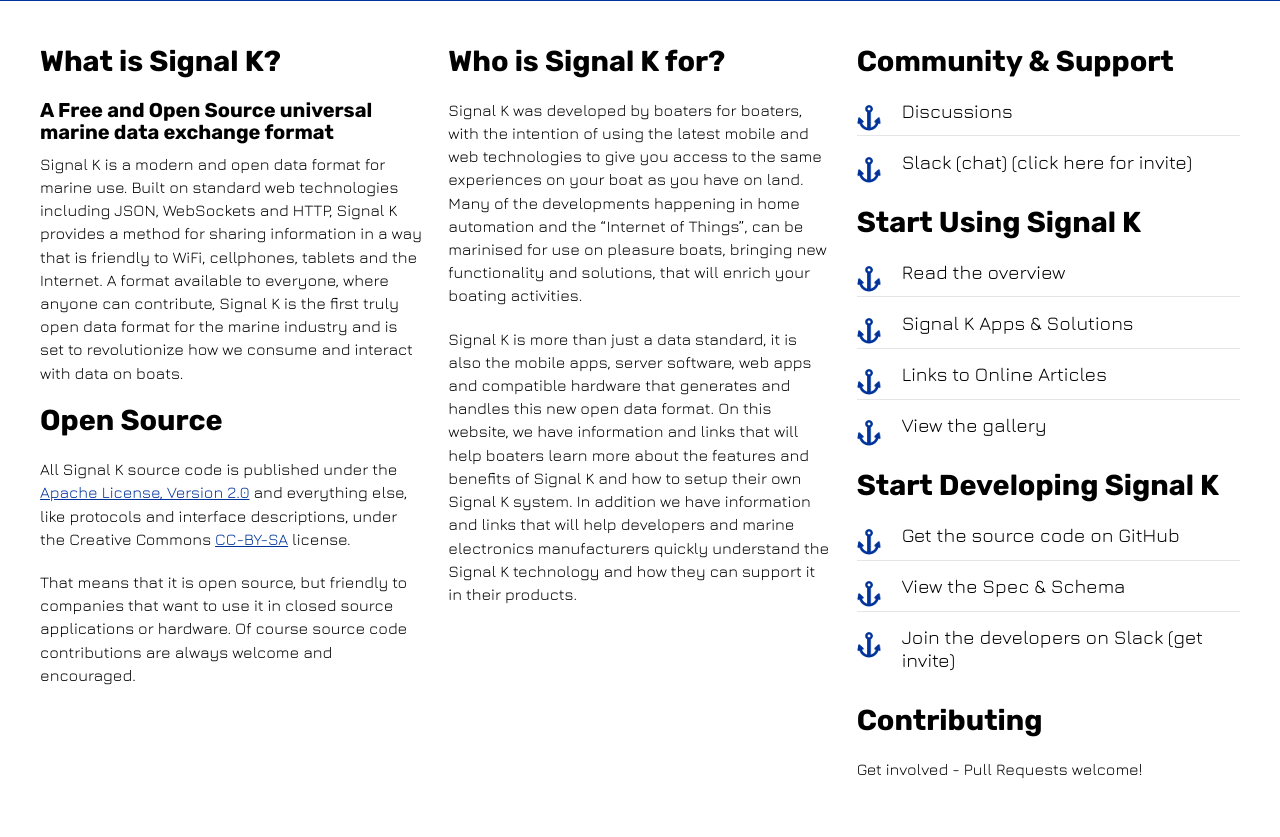
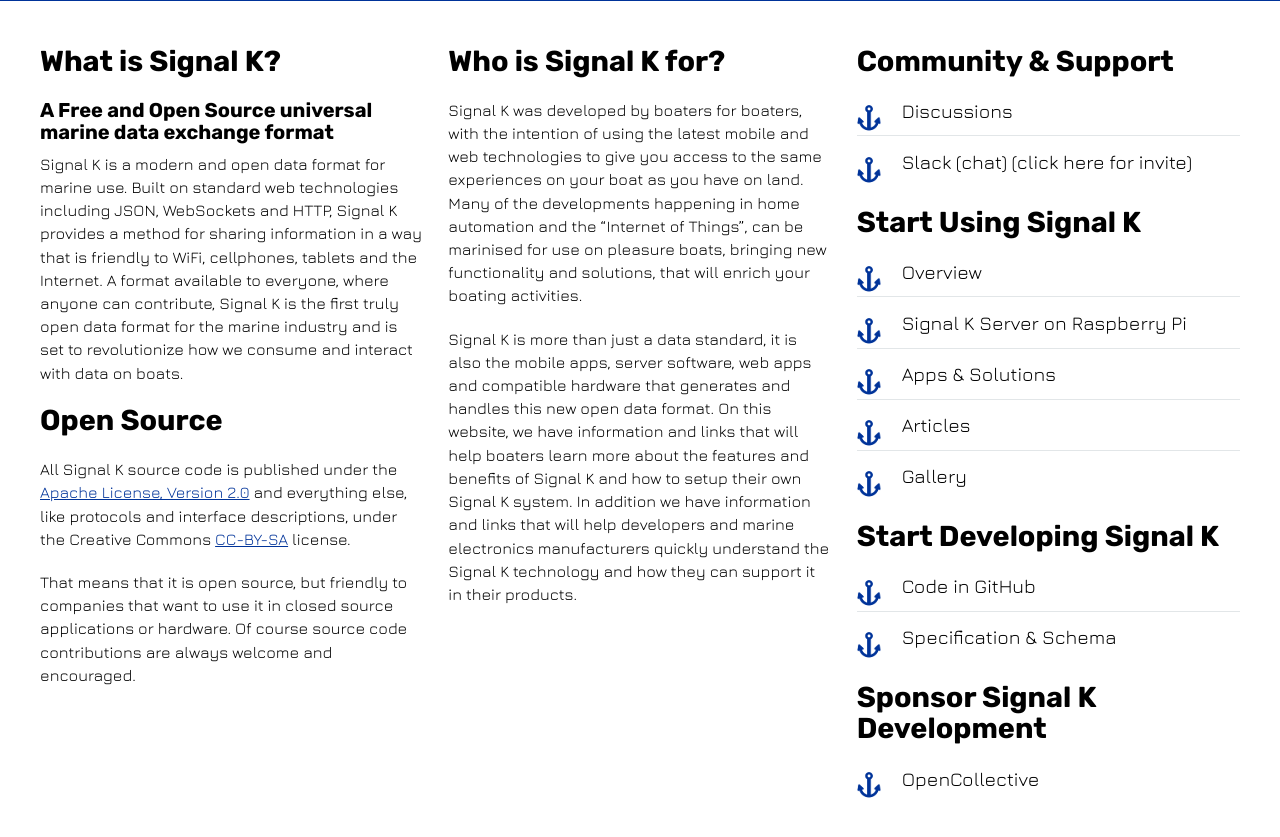
Before and after one commit to SignalK/signalk.github.io, a Jekyll site: the page built from index.html, in a window 1280 px wide and 900 px high, scrolled down 441 px. Shown: the top 837 px of the window. Built offline with Jekyll 4.4.1, drawn with Linux system fonts in a browser that asks for light colours; nearby versions of some CDN libraries.

Commit message:
tweak links, add Sponsoring

```diff
--- a/index.html
+++ b/index.html
@@ -56,18 +56,20 @@
     </ul>
     <h2>Start Using Signal K</h2>
     <ul class="check-list">
-      <li><a href="{{site.path}}/overview.html">Read the overview</a></li>
-      <li><a href="{{site.path}}/solutions.html">Signal K Apps & Solutions</a></li>
-      <li><a href="{{site.path}}/references.html">Links to Online Articles</a></li>
-      <li><a href="{{site.path}}/gallery.html">View the gallery</a></li>
+      <li><a href="{{site.path}}/overview.html">Overview</a></li>
+      <li><a href="https://github.com/SignalK/signalk-server">Signal K Server</a> on <a href="https://github.com/SignalK/signalk-server/blob/master/raspberry_pi_installation.md">Raspberry Pi</a></li>
+      <li><a href="{{site.path}}/solutions.html">Apps & Solutions</a></li>
+      <li><a href="{{site.path}}/references.html">Articles</a></li>
+      <li><a href="{{site.path}}/gallery.html">Gallery</a></li>
     </ul>
     <h2>Start Developing Signal K</h2>
     <ul class="check-list">
-      <li><a href="https://github.com/signalk">Get the source code on GitHub</a></li>
-      <li><a href="http://signalk.org/specification/latest/">View the Spec & Schema</a></li>
-      <li><a href="https://signalk-dev.slack.com">Join the developers on Slack</a> (<a href="https://join.slack.com/t/signalk-dev/shared_invite/zt-1leccop43-KrU7G6yBq9g91KXjZtNg1g">get invite</a>)</li>
+      <li><a href="https://github.com/signalk">Code in GitHub</a></li>
+      <li><a href="http://signalk.org/specification/latest/">Specification & Schema</a></li>
     </ul>
-    <h2>Contributing</h2>
-    <p>Get involved - Pull Requests welcome!</p>
+    <h2>Sponsor Signal K Development</h2>
+    <ul class="check-list">
+      <li><a href="https://opencollective.com/signalk">OpenCollective</a></li>
+    </ul>
   </div>
 </div>
```
